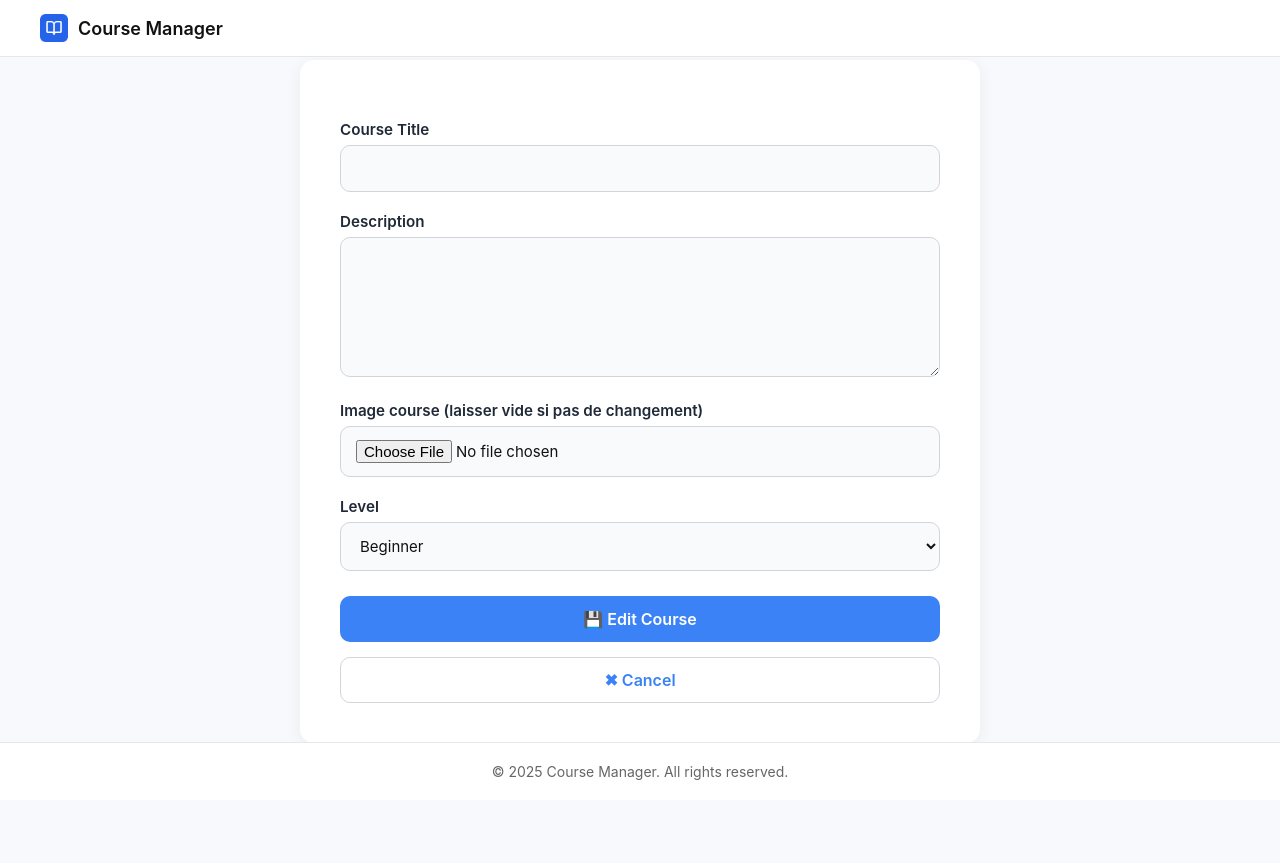
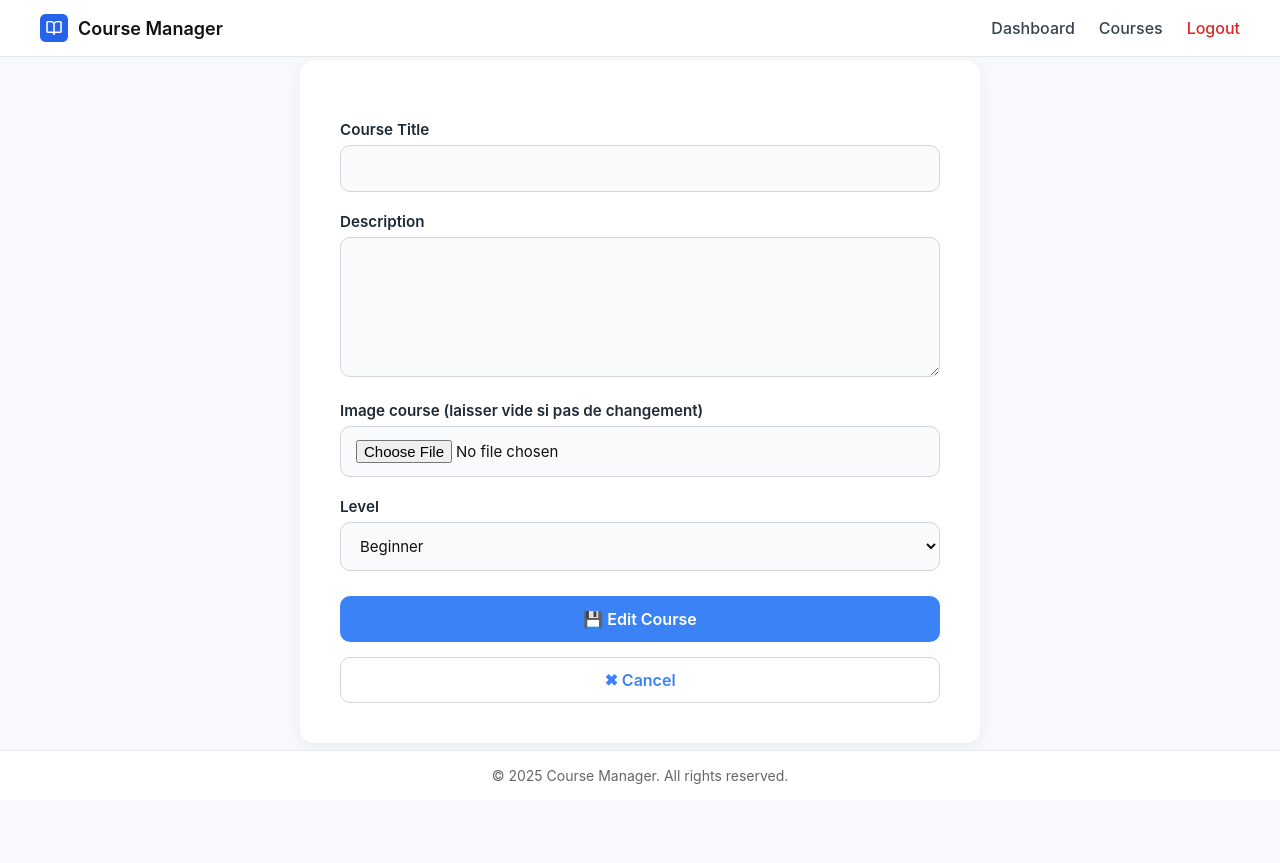
Before and after one commit to aichaelyadri60-debug/Brief1php, a PHP site: template views/layout/courses/courses_edit.php in a window 1280 px wide. Run offline with PHP 8.4, Linux system fonts and the light colour scheme; the template is opened without the code that fills it, so the values that code supplies are empty.

Commit message:
la partie de login logout et register

```diff
--- a/Controller/AuthController.php
+++ b/Controller/AuthController.php
@@ -62,6 +62,7 @@ class AuthController
 
     public function logout()
     {
+        session_unset();
         session_destroy();
         header("Location: index.php?page=login");
         exit;
--- /dev/null
+++ b/Controller/DashboardController.php
@@ -0,0 +1,6 @@
+<?php
+
+
+class DashboardController {
+
+}
--- a/assets/style.css
+++ b/assets/style.css
@@ -1,3 +1,8 @@
+* {
+  box-sizing: border-box;
+}
+
+
 body {
   margin: 0;
   font-family: "Inter", Arial, sans-serif;
@@ -10,25 +15,56 @@ body {
   top: 0;
   left: 0;
   width: 100%;
-  background: #fff;
-  display: flex;
-  justify-content: space-between;
-  align-items: center;
+  background: #ffffff;
   padding: 14px 40px;
   border-bottom: 1px solid #e5e7eb;
   z-index: 1000;
 }
+
+.header-container {
+  display: flex;
+  justify-content: space-between;
+  align-items: center;
+}
+
+
 .header-left {
   display: flex;
   align-items: center;
+  gap: 10px;
 }
+
 .header-icon {
   width: 28px;
-  margin-right: 10px;
 }
+
 .header-title {
   font-size: 18px;
   font-weight: 600;
+}
+
+.header-nav {
+  display: flex;
+  gap: 24px;
+}
+
+.nav-link {
+  text-decoration: none;
+  font-weight: 500;
+  color: #374151;
+  transition: color 0.2s ease;
+}
+
+.nav-link:hover {
+  color: #2563eb;
+}
+
+.logout {
+  color: #dc2626;
+}
+
+.logout:hover {
+  color: #b91c1c;
 }
 
 .footer {
@@ -36,18 +72,18 @@ body {
   bottom: 0;
   left: 0;
   width: 100%;
-  background: #fff;
+  background: #ffffff;
   text-align: center;
-  padding: 20px;
+  padding: 16px;
   border-top: 1px solid #e5e7eb;
   color: #666;
   font-size: 14px;
   z-index: 1000;
 }
 
-/* .main-content {
+.main-content {
   max-width: 85%;
   margin: 0 auto;
   margin-top: 90px;
   margin-bottom: 90px;
-} */
+}
--- a/index.php
+++ b/index.php
@@ -56,12 +56,12 @@ switch ($page) {
         break;
 
     default:
-        die("❌ Page introuvable");
+        die(" Page introuvable");
 }
 
 
 if (!method_exists($controller, $action)) {
-    die("❌ Action introuvable");
+    die(" Action introuvable");
 }
 
 $controller->$action();
--- a/views/layout/layout/header.html
+++ b/views/layout/layout/header.html
@@ -1,17 +1,16 @@
-<!DOCTYPE html>
-<html lang="en">
-  <head>
-    <meta charset="UTF-8" />
-    <meta name="viewport" content="width=device-width, initial-scale=1.0" />
-    <title>Document</title>
-     <link rel="stylesheet" href="./assets/style.css">
-  </head>
-  <body>
-    <header class="header">
-      <div class="header-left">
-        <img src="./assets/Container.png" alt="logo" class="header-icon" />
-        <span class="header-title">Course Manager</span>
-      </div>
-    </header>
-  </body>
-</html>
+<header class="header">
+  <div class="header-container">
+
+    <div class="header-left">
+      <img src="./assets/Container.png" alt="logo" class="header-icon">
+      <span class="header-title">Course Manager</span>
+    </div>
+
+    <nav class="header-nav">
+      <a href="index.php?page=dashboard" class="nav-link">Dashboard</a>
+      <a href="index.php?page=courses" class="nav-link">Courses</a>
+      <a href="index.php?page=logout" class="nav-link logout">Logout</a>
+    </nav>
+
+  </div>
+</header>
```
Also changed, not shown: images/1766335513_php.webp (added).
